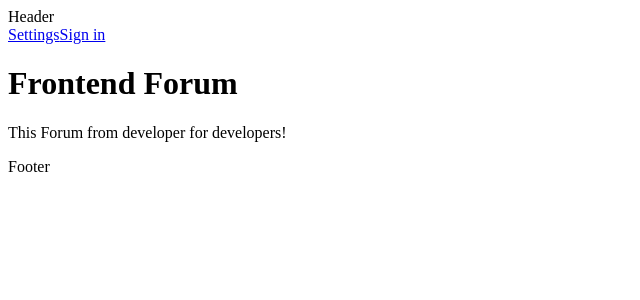
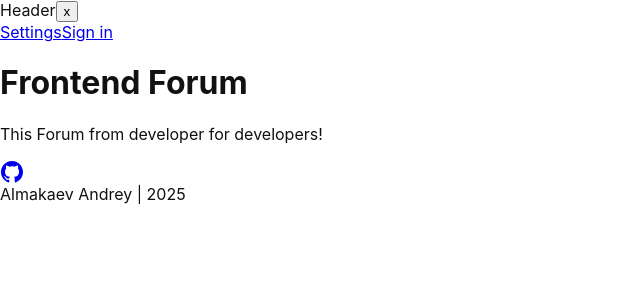
Before and after one commit to AlmakaevAndrey/Frontend_Forum-, a React app: page / in a window 1280 px wide. Shown: the top 300 px of the page, without its empty margins (0-640 px from the left). Built offline with nearby package versions, Linux system fonts and the light colour scheme.

Commit message:
Added theme, GlobalStyle, styled.d.ts, Footer, Header, and append theme switcher

```diff
--- /dev/null
+++ b/src/assets/svg/GitHubLogo.tsx
@@ -0,0 +1,54 @@
+import React, { FC, ReactNode } from 'react';
+import styled from 'styled-components';
+
+interface IconGitHubProps {
+  ariaLabel?: string;
+  size?: number;
+  href?: string;
+}
+
+const GitHubLink = styled.a`
+  display: flex;
+  align-items: center;
+
+  text-decoration: none;
+
+  &:hover {
+    color: #555;
+  }
+
+  &:active {
+  }
+`;
+
+export const IconGitHub: FC<IconGitHubProps> = ({
+  href,
+  size = 24,
+  ariaLabel = 'Github',
+}) => {
+  const svg = (
+    <svg
+      width={size}
+      height={size}
+      viewBox="0 0 24 24"
+      role="img"
+      aria-label={ariaLabel}
+      xmlns="http://www.w3.org/2000/svg"
+    >
+      <path
+        fill="currentColor"
+        d="M12 1C5.923 1 1 5.923 1 12c0 4.867 3.149 8.979 7.521 10.436.55.096.756-.233.756-.522 0-.262-.013-1.128-.013-2.049-2.764.509-3.479-.674-3.699-1.292-.124-.317-.66-1.293-1.127-1.554-.385-.207-.936-.715-.014-.729.866-.014 1.485.797 1.691 1.128.99 1.663 2.571 1.196 3.204.907.096-.715.385-1.196.701-1.471-2.448-.275-5.005-1.224-5.005-5.432 0-1.196.426-2.186 1.128-2.956-.111-.275-.496-1.402.11-2.915 0 0 .921-.288 3.024 1.128a10.193 10.193 0 0 1 2.75-.371c.936 0 1.871.123 2.75.371 2.104-1.43 3.025-1.128 3.025-1.128.605 1.513.221 2.64.111 2.915.701.77 1.127 1.747 1.127 2.956 0 4.222-2.571 5.157-5.019 5.432.399.344.743 1.004.743 2.035 0 1.471-.014 2.654-.014 3.025 0 .289.206.632.756.522C19.851 20.979 23 16.854 23 12c0-6.077-4.922-11-11-11Z"
+      />
+    </svg>
+  );
+
+  if (href) {
+    return (
+      <GitHubLink href={href} target={'_blank'} rel={'noopener noreferrer'}>
+        {svg}
+      </GitHubLink>
+    );
+  }
+
+  return svg;
+};
--- a/src/components/App.tsx
+++ b/src/components/App.tsx
@@ -1,12 +1,30 @@
-import React, { Children } from 'react';
-import { BrowserRouter, Routes, Route, Outlet, Link } from 'react-router-dom';
-import Header from './Header';
-import Footer from './Footer';
+import React, { useState } from 'react';
+import { Outlet, Link } from 'react-router-dom';
+import Header from './Header/Header';
+import Footer from './Footer/Footer';
+import { darkTheme, lightTheme } from '../styles/theme';
+import styled, { ThemeProvider } from 'styled-components';
+import { GlobalStyle } from '../styles/GlobalStyle';
+
+const Container = styled.div`
+  background-color: ${({ theme }) => theme.colors.background};
+`;
 
 const App: React.FC = () => {
+  const [isDark, setIsDark] = useState(false);
+
   return (
-    <div>
+    <ThemeProvider theme={isDark ? darkTheme : lightTheme}>
+      <GlobalStyle />
+      <Container>
         <Header>
+          <button
+            onClick={() => {
+              setIsDark(!isDark);
+            }}
+          >
+            x
+          </button>
           <nav>
             <Link to="/setting">Settings</Link>
             <Link to="/signin">Sign in</Link>
@@ -16,7 +34,8 @@ const App: React.FC = () => {
           <Outlet />
         </main>
         <Footer />
-    </div>
+      </Container>
+    </ThemeProvider>
   );
 };
 
--- a/src/components/Footer.tsx
+++ /dev/null
@@ -1,7 +0,0 @@
-import React, { ReactNode } from 'react';
-
-const Footer: React.FC = () => {
-  return <footer>Footer</footer>;
-};
-
-export default Footer;
--- /dev/null
+++ b/src/components/Footer/Footer.tsx
@@ -0,0 +1,14 @@
+import React, { ReactNode } from 'react';
+import { IconGitHub } from '../../assets/svg/GitHubLogo';
+
+const Footer: React.FC = () => {
+  const currentDate = new Date().getFullYear();
+  return (
+    <footer>
+      <IconGitHub href="https://github.com/AlmakaevAndrey" />
+      Almakaev Andrey | {currentDate}
+    </footer>
+  );
+};
+
+export default Footer;
--- a/src/index.tsx
+++ b/src/index.tsx
@@ -8,6 +8,8 @@ import SignInPage from './pages/sign-in/ui/SignInPage';
 import ArticleEditPage from './pages/article-edit/ui/ArticleEditPage';
 import ArticleReadPage from './pages/article-read/ui/ArticleReadPage';
 import SettingPage from './pages/settings/ui/SettingPage';
+import { ThemeProvider } from 'styled-components';
+import theme from './styles/theme';
 
 const router = createBrowserRouter([
   {
--- a/src/pages/feed/index.ts
+++ b/src/pages/feed/index.ts
@@ -1 +1 @@
-import FeedPage from '@/pages/feed/ui/FeedPage';
+import FeedPage from './ui/FeedPage';
--- a/src/pages/profile/index.ts
+++ b/src/pages/profile/index.ts
@@ -1 +1 @@
-import ProfilePage from '@/pages/profile/ui/ProfilePage';
+import ProfilePage from './ui/ProfilePage';
--- /dev/null
+++ b/src/styles/GlobalStyle.ts
@@ -0,0 +1,11 @@
+import { createGlobalStyle } from 'styled-components';
+
+export const GlobalStyle = createGlobalStyle`
+body {
+    margin: 0;
+    padding: 0;
+    font-family:'Inter', sans-serif;
+    background-color: ${({ theme }) => theme.colors.background};
+    color: ${({ theme }) => theme.colors.text};
+}
+`;
--- /dev/null
+++ b/src/styles/theme.ts
@@ -0,0 +1,21 @@
+export const lightTheme = {
+  colors: {
+    background: '#fff',
+    text: '#111',
+    primary: '#4f46',
+    secondary: '#6366f1',
+    border: '#e5e7ed',
+  },
+};
+
+export const darkTheme = {
+  colors: {
+    background: '#1f2937',
+    text: '#f9f9f9',
+    primary: '#818cf8',
+    secondary: '#a5d4fc',
+    border: '#374151',
+  },
+};
+
+export default { lightTheme, darkTheme };
```
Also changed, not shown: src/styled.d.ts (added, +13 -0 lines), tsconfig.json (+5 -5 lines), src/components/Header/Header.tsx (renamed from src/components/Header.tsx), 1 other file (tests, documents, lock files or other folders). Lines whose indentation alone changed are shown as unchanged.
